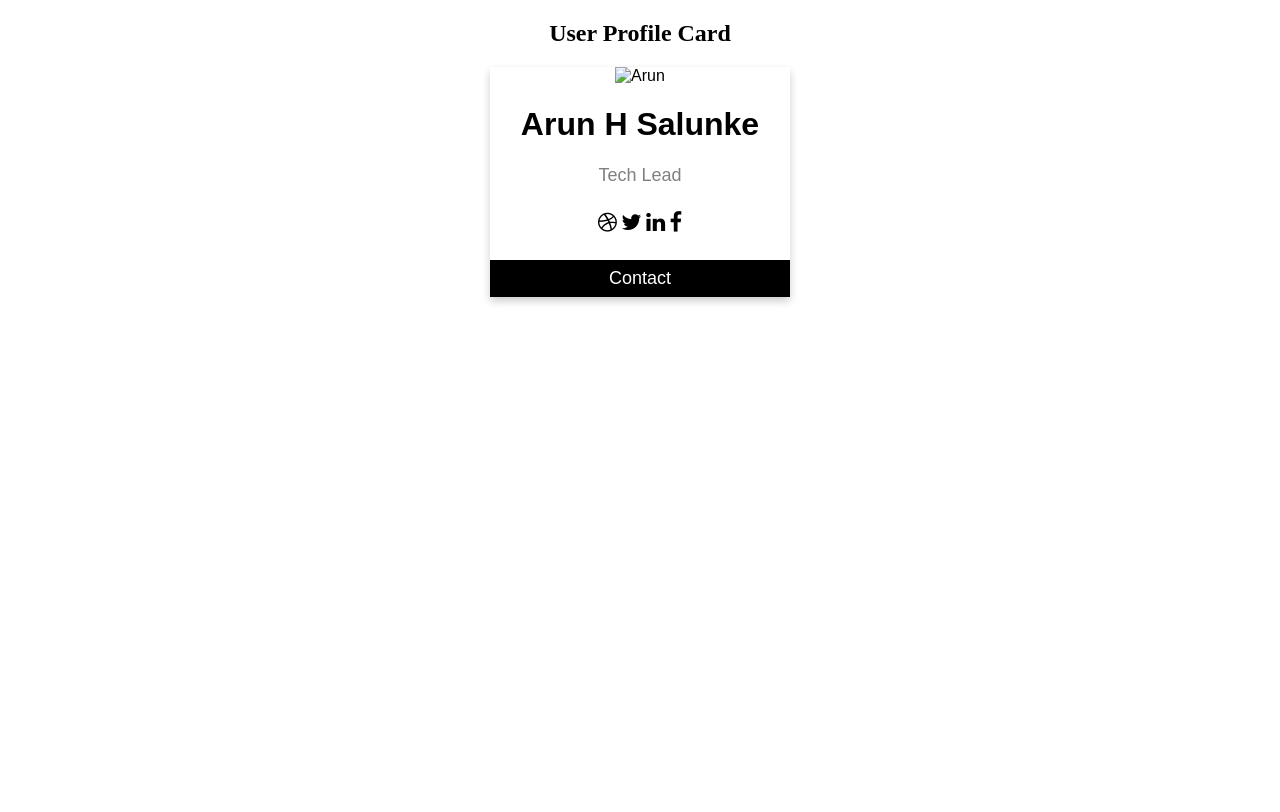
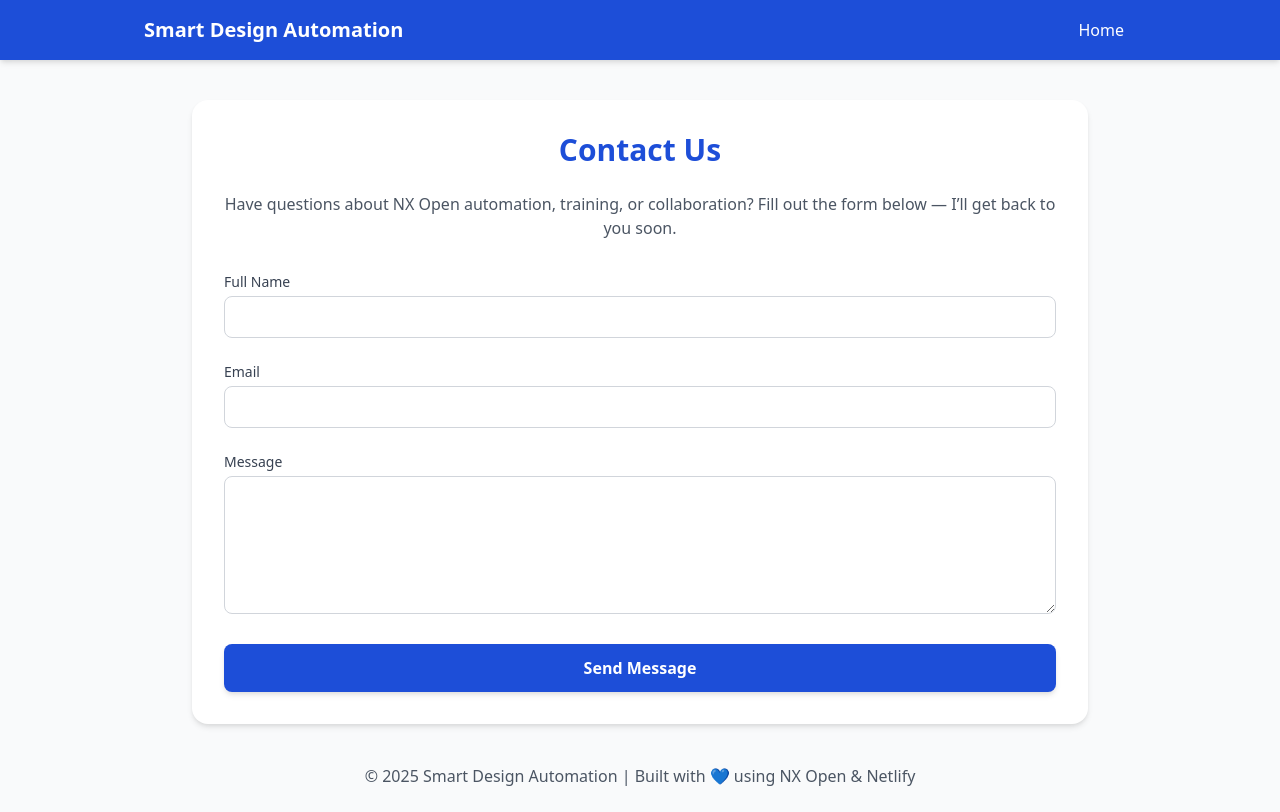
Before and after one commit to Arunsalunke/NXSchool, a plain HTML site: page Contact Us.html in a window 1280 px wide. Drawn offline with nearby package versions, Linux system fonts and the light colour scheme.

Commit message:
Update Contact Us.html

```diff
--- a/Contact Us.html
+++ b/Contact Us.html
@@ -1,62 +1,64 @@
 <!DOCTYPE html>
-<html>
+<html lang="en">
 <head>
-<link rel="stylesheet" href="https://cdnjs.cloudflare.com/ajax/libs/font-awesome/4.7.0/css/font-awesome.min.css">
-<style>
-.card {
-  box-shadow: 0 4px 8px 0 rgba(0, 0, 0, 0.2);
-  max-width: 300px;
-  margin: auto;
-  text-align: center;
-  font-family: arial;
-}
+  <meta charset="UTF-8" />
+  <meta name="viewport" content="width=device-width, initial-scale=1.0" />
+  <title>Contact Us | Smart Design Automation</title>
+  <link href="https://cdn.jsdelivr.net/npm/tailwindcss@2.2.19/dist/tailwind.min.css" rel="stylesheet">
+</head>
+<body class="bg-gray-50 text-gray-800">
 
-.title {
-  color: grey;
-  font-size: 18px;
-}
+  <!-- Header -->
+  <header class="bg-blue-700 text-white py-4 shadow-md">
+    <div class="max-w-5xl mx-auto flex justify-between items-center px-4">
+      <h1 class="text-xl font-bold">Smart Design Automation</h1>
+      <nav>
+        <a href="index.html" class="px-3 hover:underline">Home</a>
+      </nav>
+    </div>
+  </header>
 
-button {
-  border: none;
-  outline: 0;
-  display: inline-block;
-  padding: 8px;
-  color: white;
-  background-color: #000;
-  text-align: center;
-  cursor: pointer;
-  width: 100%;
-  font-size: 18px;
-}
+  <!-- Main Contact Section -->
+  <main class="max-w-4xl mx-auto mt-10 bg-white p-8 rounded-2xl shadow-md">
+    <h2 class="text-3xl font-bold text-center text-blue-700 mb-6">Contact Us</h2>
+    <p class="text-center text-gray-600 mb-8">
+      Have questions about NX Open automation, training, or collaboration?
+      Fill out the form below — I’ll get back to you soon.
+    </p>
 
-a {
-  text-decoration: none;
-  font-size: 22px;
-  color: black;
-}
+    <form name="contact" method="POST" data-netlify="true" class="space-y-6">
+      <!-- Netlify Hidden Input -->
+      <input type="hidden" name="form-name" value="contact">
 
-button:hover, a:hover {
-  opacity: 0.7;
-}
-</style>
-</head>
-<body>
+      <div>
+        <label class="block text-sm font-medium text-gray-700">Full Name</label>
+        <input type="text" name="name" required
+               class="w-full border border-gray-300 rounded-lg px-4 py-2 mt-1 focus:outline-none focus:ring-2 focus:ring-blue-500">
+      </div>
 
-<h2 style="text-align:center">User Profile Card</h2>
+      <div>
+        <label class="block text-sm font-medium text-gray-700">Email</label>
+        <input type="email" name="email" required
+               class="w-full border border-gray-300 rounded-lg px-4 py-2 mt-1 focus:outline-none focus:ring-2 focus:ring-blue-500">
+      </div>
 
-<div class="card">
-  <img src="/w3images/team2.jpg" alt="Arun" style="width:100%">
-  <h1>Arun H Salunke</h1>
-  <p class="title">Tech Lead</p>
-  <p></p>
-  <div style="margin: 24px 0;">
-    <a href="#"><i class="fa fa-dribbble"></i></a>
-    <a href="#"><i class="fa fa-twitter"></i></a>
-    <a href="#"><i class="fa fa-linkedin"></i></a>
-    <a href="#"><i class="fa fa-facebook"></i></a>
-  </div>
-  <p><button>Contact</button></p>
-</div>
+      <div>
+        <label class="block text-sm font-medium text-gray-700">Message</label>
+        <textarea name="message" rows="5" required
+                  class="w-full border border-gray-300 rounded-lg px-4 py-2 mt-1 focus:outline-none focus:ring-2 focus:ring-blue-500"></textarea>
+      </div>
+
+      <button type="submit"
+              class="bg-blue-700 hover:bg-blue-800 text-white px-6 py-3 rounded-lg shadow-md font-semibold w-full">
+        Send Message
+      </button>
+    </form>
+  </main>
+
+  <!-- Footer -->
+  <footer class="text-center text-gray-600 mt-10 mb-6">
+    © 2025 Smart Design Automation | Built with 💙 using NX Open & Netlify
+  </footer>
 
 </body>
 </html>
```
